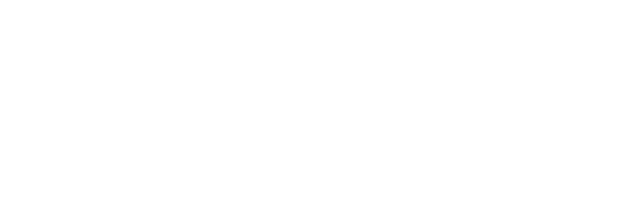
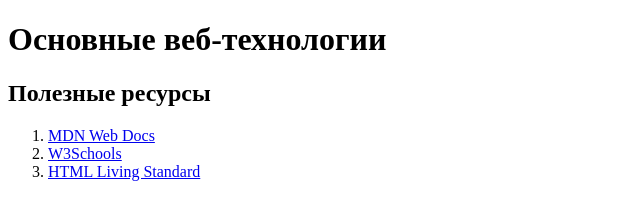
Before and after one commit to GoldaOff/task-html, a website: page src/index.html in a window 1280 px wide. Shown: the whole page, without its empty margins (0-640 px from the left). Drawn offline with Linux system fonts and the light colour scheme.

Commit message:
Задание по HTML

```diff
--- a/src/index.html
+++ b/src/index.html
@@ -1,7 +1,27 @@
-<!DOCTYPE html>
+<!doctype html>
 <html lang="en">
     <head>
         <title>HTML</title>
     </head>
-    <body></body>
+    <body>
+        <h1>Основные веб-технологии</h1>
+        <h2>Полезные ресурсы</h2>
+        <ol>
+            <li>
+                <a href="https://developer.mozilla.org" target="_blank"
+                    >MDN Web Docs</a
+                >
+            </li>
+            <li>
+                <a href="https://www.w3schools.com" target="_blank"
+                    >W3Schools</a
+                >
+            </li>
+            <li>
+                <a href="https://html.spec.whatwg.org" target="_blank"
+                    >HTML Living Standard</a
+                >
+            </li>
+        </ol>
+    </body>
 </html>
```
Also changed, not shown: 1 other file.
